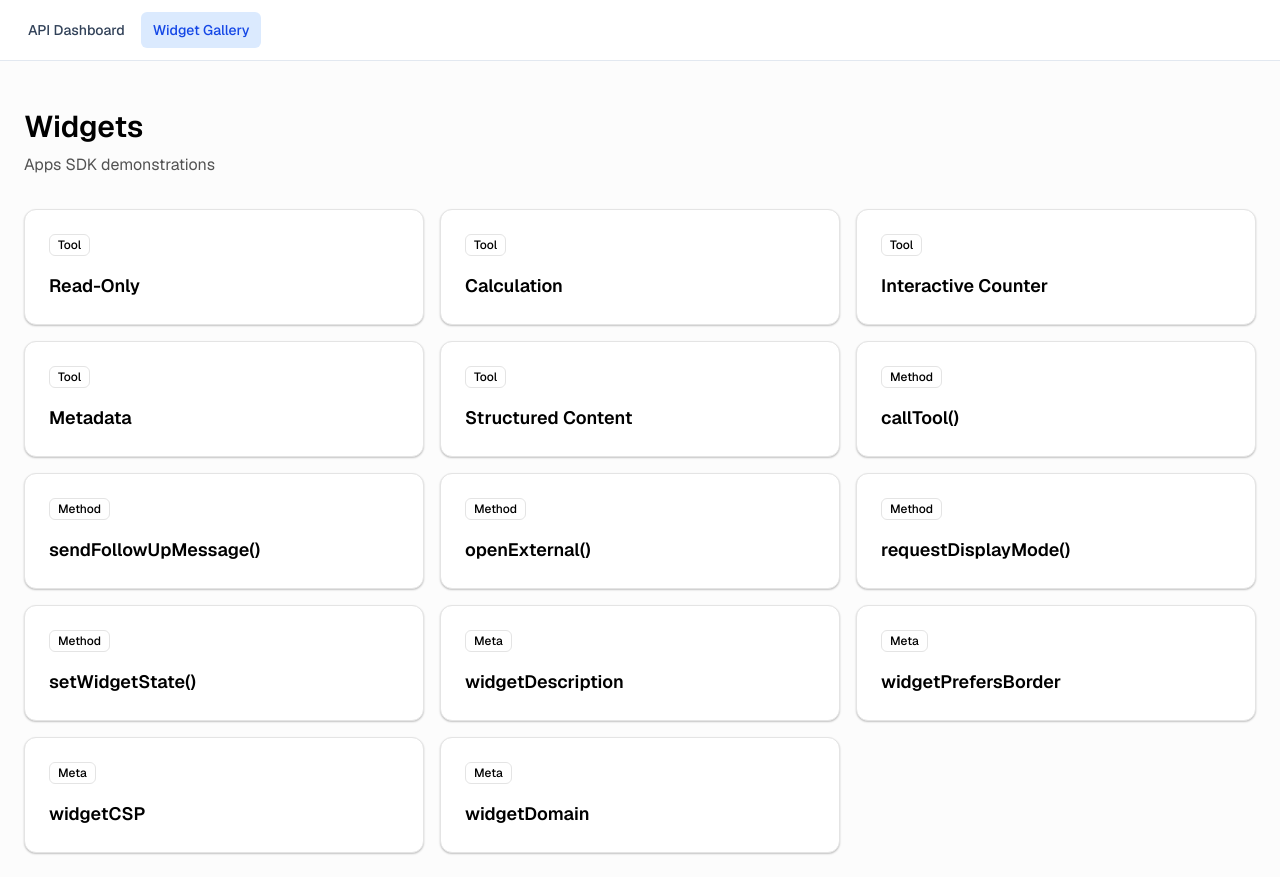
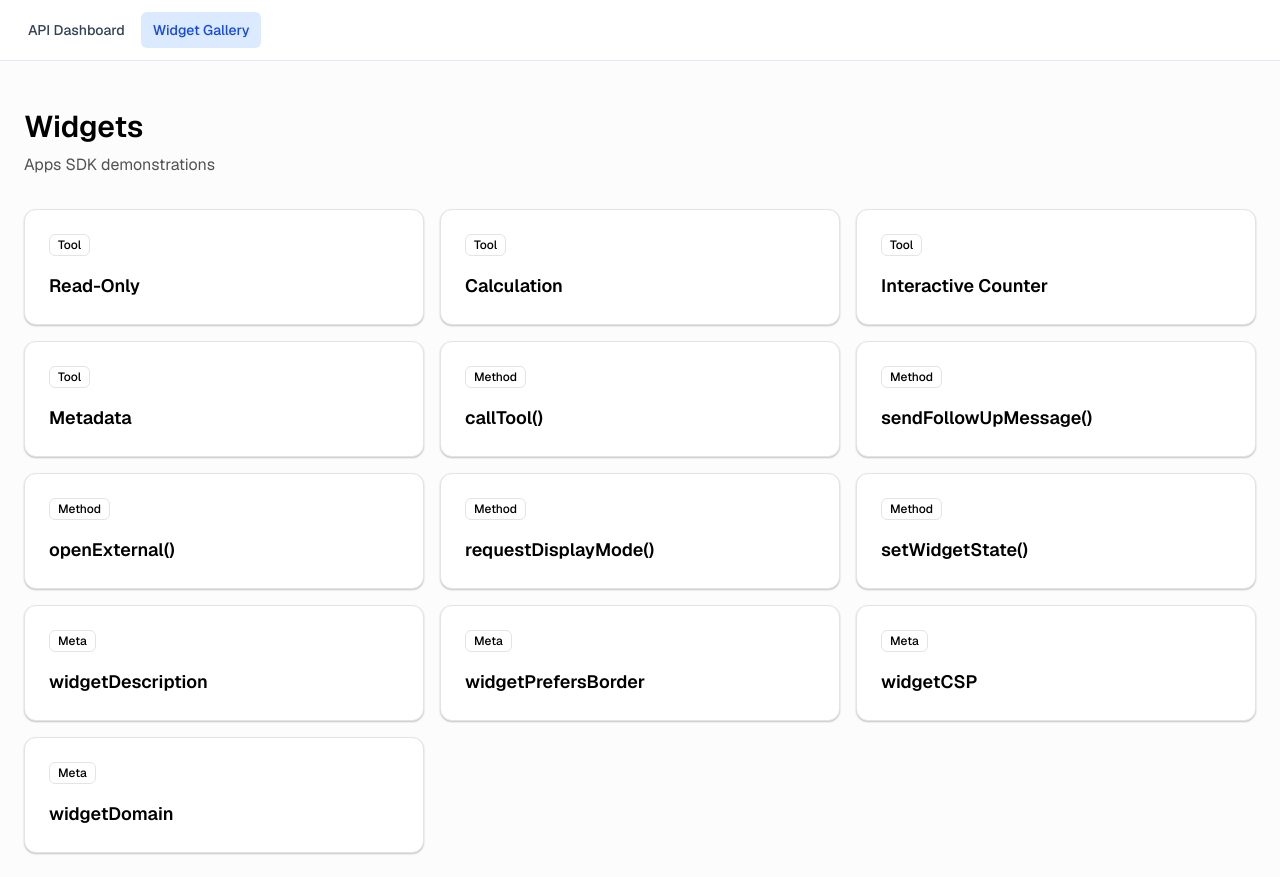
Before and after one commit to MCPJam/apps-sdk-everything, a Next.js app: page /methods-playground in a window 1280 px wide. Built offline with nearby package versions, Linux system fonts and the light colour scheme.

Commit message:
Update page.tsx

```diff
--- a/app/methods-playground/page.tsx
+++ b/app/methods-playground/page.tsx
@@ -15,7 +15,6 @@ const widgets: Widget[] = [
   { id: "input_calculation_widget", title: "Calculation", category: "Tool", path: "/widgets/input-calculation" },
   { id: "widget_accessible_tool", title: "Interactive Counter", category: "Tool", path: "/widgets/widget-accessible" },
   { id: "tool_metadata_widget", title: "Metadata", category: "Tool", path: "/widgets/tool-metadata" },
-  { id: "structured_content_widget", title: "Structured Content", category: "Tool", path: "/widgets/structured-content" },
 
   // Methods
   { id: "demo_call_tool", title: "callTool()", category: "Method", path: "/widgets/call-tool" },
```
